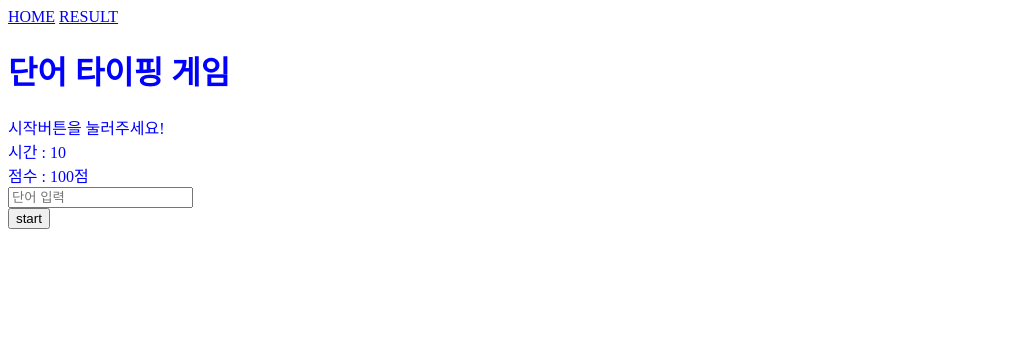
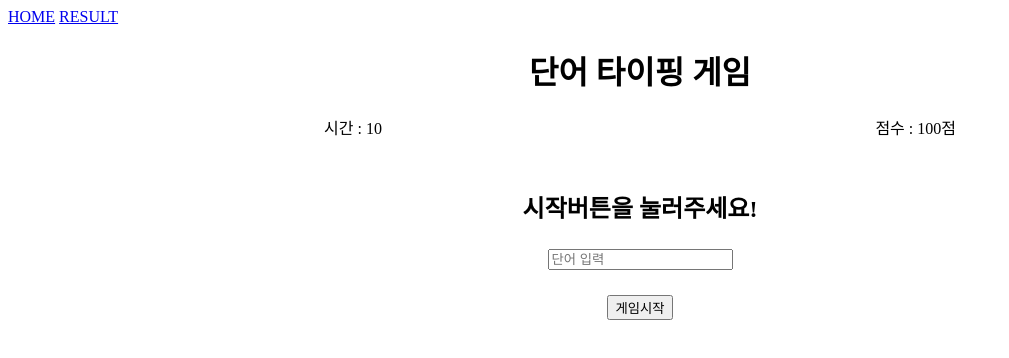
Before and after one commit to jyynkr92/word-typing-game, a website built with webpack: page src/assets/index.html in a window 1280 px wide. Shown: the whole page, without its empty margins (0-1009 px from the left). Built offline with nearby package versions, Linux system fonts and the light colour scheme.

Commit message:
초기 디자인 잡기, 데이터 전달 기능 추가

```diff
--- a/src/css/style.css
+++ b/src/css/style.css
@@ -1,3 +1,28 @@
-div {
-  color: blue;
+#root {
+  text-align: center;
+  display: flex;
+  justify-content: center;
 }
+
+.main_wrapper {
+  width: 50%;
+}
+.main_wrapper .time_header {
+  display: flex;
+  justify-content: space-between;
+  align-content: space-around;
+  margin-bottom: 50px;
+}
+
+.main_wrapper .question {
+  font-size: 1.5em;
+  font-weight: bold;
+}
+
+.main_wrapper .text_wrapper {
+  margin-top: 25px;
+}
+
+.main_wrapper .btn_wrapper {
+  margin-top: 25px;
+}
--- a/src/js/pages/home.ts
+++ b/src/js/pages/home.ts
@@ -1,18 +1,18 @@
 const Home = {
-  render: async () => {
+  render: async ({ time, score, isGameStarted }: { time: number; score: number; isGameStarted: boolean }) => {
     const view = `
-    <div className="main_wrapper">
+    <div class="main_wrapper">
       <h1>단어 타이핑 게임</h1>
-      <div>시작버튼을 눌러주세요!</div>
-      <div>
-        <div>시간 : <span id="countdown">10</span></div>
-        <div>점수 : <span id="points">100점</span></div>
+      <div class="time_header">
+        <div>시간 : <span id="countdown">${time}</span></div>
+        <div>점수 : <span id="points">${score}점</span></div>
       </div>
-      <div>
+      <div class="question">시작버튼을 눌러주세요!</div>
+      <div class="text_wrapper">
         <input type="text" id="answer" placeholder="단어 입력"/>
       </div>
-      <div>
-        <button id="start_btn">start</button>
+      <div class="btn_wrapper">
+        <button id="start_btn">${isGameStarted ? '다시하기' : '게임시작'}</button>
       </div>
     </div>`;
     return view;
--- a/src/js/pages/result.ts
+++ b/src/js/pages/result.ts
@@ -1,6 +1,13 @@
 const Result = {
-  render: async () => {
-    const view = `<div>result</div>`;
+  render: async ({ time, score }: { time: number; score: number }) => {
+    const view = `
+    <div>
+      <div>당신의 점수는 ${score}입니다.</div>
+      <div>평균 응답시간은 ${time}입니다.</div>
+      <div>
+        <button id="retry_btn">다시 하기</button>
+      </div>
+    </div>`;
     return view;
   },
 };
--- a/src/js/router.ts
+++ b/src/js/router.ts
@@ -2,8 +2,8 @@ import Home from './pages/home';
 import Result from './pages/result';
 
 interface RouteType {
-  home: { render: () => Promise<string> };
-  result: { render: () => Promise<string> };
+  home: { render: ({ time, score, isGameStarted }: { time: number; score: number; isGameStarted: boolean }) => Promise<string> };
+  result: { render: ({ time, score }: { time: number; score: number }) => Promise<string> };
 }
 
 const routes: RouteType = {
@@ -22,7 +22,7 @@ export const render = async () => {
     }
 
     // history.pushState(null, document.title, location.origin + '/' + hash);
-    root.innerHTML = await url.render();
+    root.innerHTML = await url.render({ time: 10, score: 100, isGameStarted: false });
   } catch (e) {
     const root = document.getElementById('root');
     root.innerHTML = `<div>페이지를 찾을 수 없습니다.</div>`;
```
